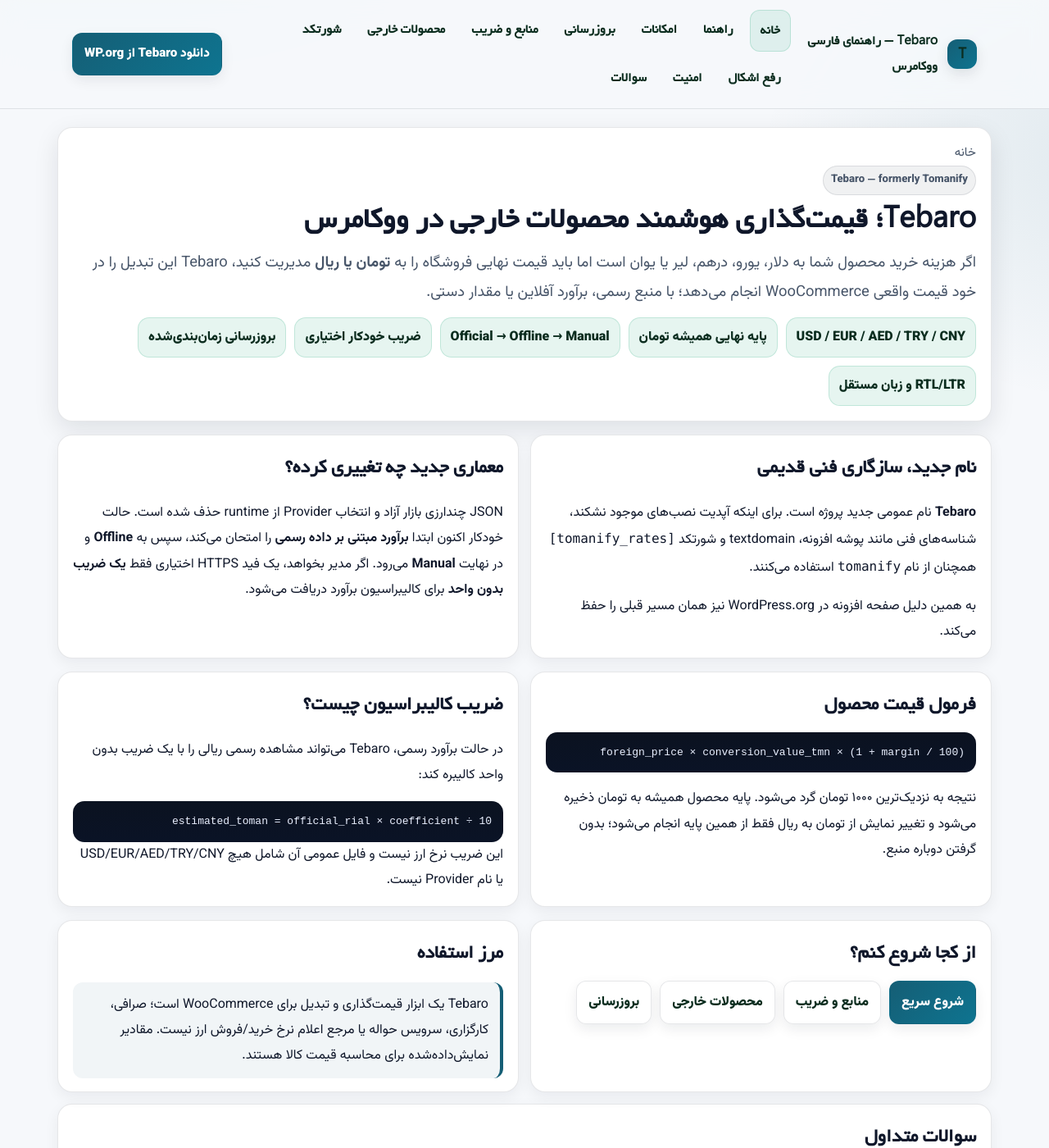
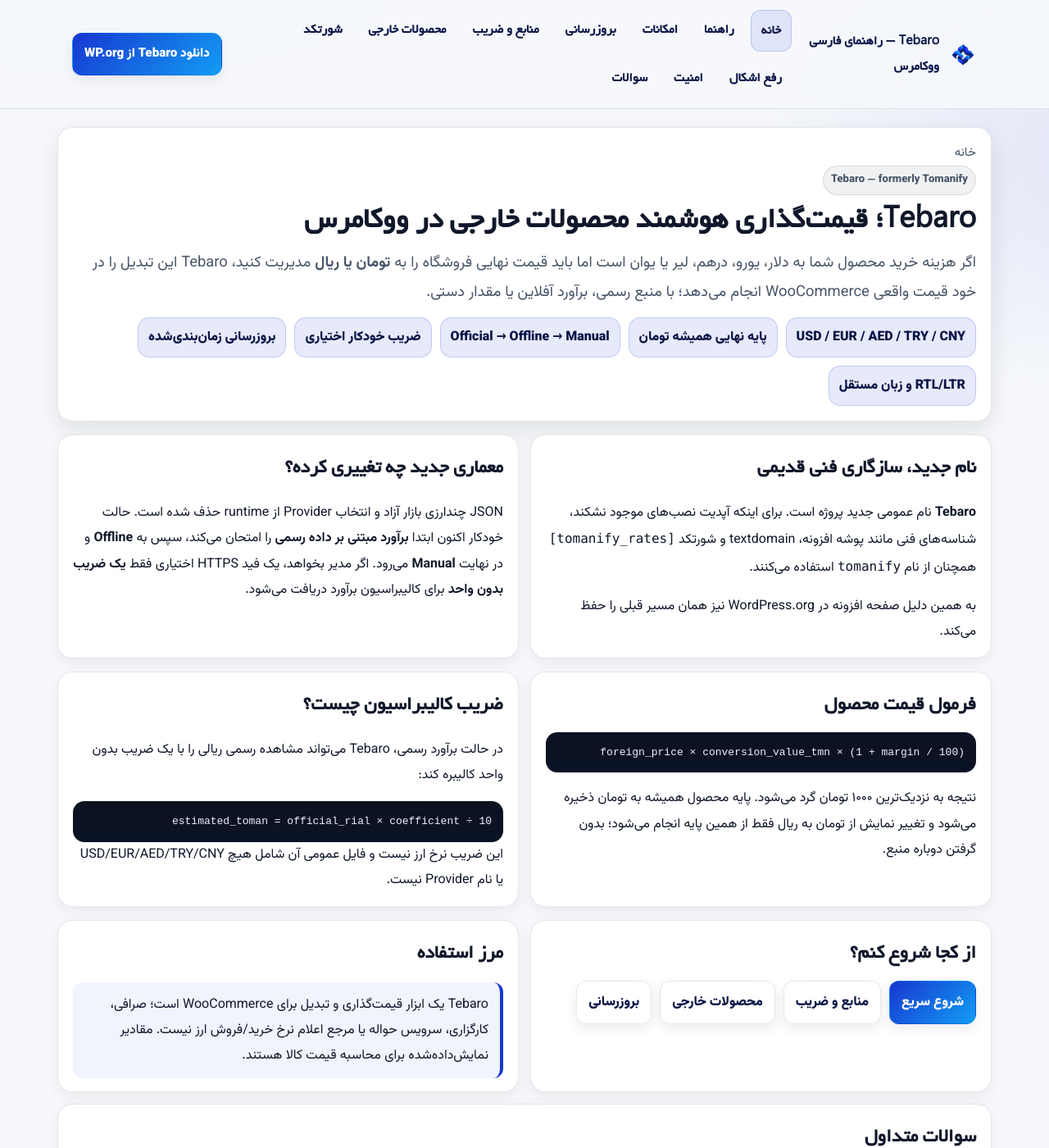
Before and after one commit to tomanify/tomanify.github.io, a Jekyll site: the page built from index.html, in a window 1280 px wide and 1400 px high. Shown: the whole window at 82% size. Built offline with Jekyll 4.4.1, drawn with Linux system fonts in a browser that asks for light colours.

Commit message:
new changes

```diff
--- a/_includes/head.html
+++ b/_includes/head.html
@@ -8,7 +8,7 @@
 <link rel="icon" href="/assets/favicon.ico" sizes="any">
 <link rel="apple-touch-icon" sizes="180x180" href="/assets/apple-touch-icon.png">
 <link rel="manifest" href="/site.webmanifest">
-<meta name="theme-color" content="#155E75">
+<meta name="theme-color" content="#1737D1">
 <meta name="apple-mobile-web-app-capable" content="yes">
 <meta property="og:site_name" content="Tebaro">
 <meta property="og:locale" content="fa_IR">
--- a/_includes/header.html
+++ b/_includes/header.html
@@ -2,7 +2,7 @@
   <div class="container">
     <div class="wrap">
       <a aria-label="Tebaro" class="brand" href="/">
-        <span class="brand-mark" aria-hidden="true">T</span>
+        <img src="/assets/favicon-192x192.png" width="34" height="34" alt="" aria-hidden="true">
         <span>Tebaro — راهنمای فارسی ووکامرس</span>
       </a>
       <nav aria-label="ناوبری" class="nav">
@@ -26,7 +26,7 @@
 </header>
 <div aria-hidden="true" class="mobile-drawer">
   <div aria-label="منوی موبایل" class="drawer-panel" role="dialog">
-    <div class="drawer-top"><strong>منوی راهنما</strong><button class="btn" data-close-drawer type="button">بستن</button></div>
+    <div class="drawer-top"><strong class="drawer-brand"><img src="/assets/favicon-192x192.png" width="28" height="28" alt="" aria-hidden="true"><span>منوی راهنما</span></strong><button class="btn" data-close-drawer type="button">بستن</button></div>
     <a href="/">خانه</a>
     <a href="/docs/">راهنما</a>
     <a href="/docs/quick-start/">شروع سریع</a>
--- a/assets/style.css
+++ b/assets/style.css
@@ -17,8 +17,8 @@
   --bg:#f6f8fb;
   --text:#0f172a;
   --muted:#475569;
-  --brand:#155E75;
-  --brand2:#0E7490;
+  --brand:#1737D1;
+  --brand2:#129DF3;
   --card:#ffffff;
   --border:rgba(15,23,42,.10);
   --shadow:0 10px 30px rgba(2,20,32,.10);
@@ -29,8 +29,8 @@
 html,body{margin:0;padding:0}
 body{
   background:
-    radial-gradient(900px 480px at 10% -10%, rgba(14,116,144,.12), transparent 60%),
-    radial-gradient(800px 520px at 110% 10%, rgba(21,94,117,.10), transparent 60%),
+    radial-gradient(900px 480px at 10% -10%, rgba(18,157,243,.12), transparent 60%),
+    radial-gradient(800px 520px at 110% 10%, rgba(23,55,209,.10), transparent 60%),
     var(--bg);
   color:var(--text);
   line-height:1.95;
@@ -49,12 +49,12 @@
 }
 .header .wrap{display:flex;align-items:center;justify-content:space-between;gap:14px;padding:12px 0}
 .brand{display:flex;align-items:center;gap:12px;font-weight:900}
-.brand img{width:34px;height:34px;border-radius:12px}
-.brand span{color:#0b2d1f}
+.brand img{width:34px;height:34px;border-radius:12px;object-fit:contain;flex:0 0 auto}
+.brand span{color:#0b1748}
 .nav{display:flex;gap:8px;flex-wrap:wrap}
-.nav a{font-weight:850;color:#0b2d1f;padding:9px 12px;border-radius:12px}
-.nav a:hover{background:rgba(18,160,111,.10)}
-.nav a.active{background:rgba(18,160,111,.10);border:1px solid rgba(18,160,111,.18)}
+.nav a{font-weight:850;color:#0b1748;padding:9px 12px;border-radius:12px}
+.nav a:hover{background:rgba(23,55,209,.10)}
+.nav a.active{background:rgba(23,55,209,.10);border:1px solid rgba(23,55,209,.18)}
 .controls{display:flex;gap:10px;align-items:center}
 .btn{
   display:inline-flex;align-items:center;justify-content:center;gap:10px;
@@ -62,10 +62,10 @@
   border:1px solid var(--border);
   background:rgba(255,255,255,.85);
   box-shadow:0 6px 16px rgba(2,20,32,.08);
-  color:#0b2d1f;font-weight:900;
+  color:#0b1748;font-weight:900;
 }
 .btn.primary{background:linear-gradient(135deg,var(--brand),var(--brand2));color:#fff;border-color:transparent}
-.btn:hover{border-color:rgba(18,160,111,.25)}
+.btn:hover{border-color:rgba(23,55,209,.25)}
 .hamburger{display:none}
 .mobile-drawer{position:fixed;inset:0;z-index:2000;background:rgba(2,20,32,.45);display:none}
 .mobile-drawer.open{display:block}
@@ -79,8 +79,8 @@
   overflow-y:auto;
   -webkit-overflow-scrolling:touch;
 }
-.drawer-panel a{display:block;padding:10px 12px;border-radius:12px;font-weight:900;color:#0b2d1f}
-.drawer-panel a:hover{background:rgba(18,160,111,.10)}
+.drawer-panel a{display:block;padding:10px 12px;border-radius:12px;font-weight:900;color:#0b1748}
+.drawer-panel a:hover{background:rgba(23,55,209,.10)}
 .drawer-top{display:flex;align-items:center;justify-content:space-between;gap:10px;margin-bottom:10px}
 .main{padding:22px 0 44px}
 .hero{
@@ -113,7 +113,7 @@
   color:#253047;
 }
 .kpis{display:flex;flex-wrap:wrap;gap:10px;margin-top:12px}
-.kpi{background:rgba(18,160,111,.10);border:1px solid rgba(18,160,111,.18);border-radius:14px;padding:8px 12px;font-weight:900;color:#0b2d1f}
+.kpi{background:rgba(23,55,209,.10);border:1px solid rgba(23,55,209,.18);border-radius:14px;padding:8px 12px;font-weight:900;color:#0b1748}
 code,kbd{font-family:ui-monospace,SFMono-Regular,Menlo,Monaco,Conolas,Consolas,"Liberation Mono","Courier New",monospace}
 pre{
   background:linear-gradient(180deg,#0b1220,#0a1326);
@@ -142,7 +142,7 @@
   .nav{display:none}
   .hamburger{display:inline-flex}
 }
-:focus-visible{outline:none;box-shadow:0 0 0 4px rgba(10,123,86,.14);border-radius:12px}
+:focus-visible{outline:none;box-shadow:0 0 0 4px rgba(23,55,209,.16);border-radius:12px}
 
 h1,h2,h3,.brand span,.nav a{font-family:"YekanLocal","Vazirmatn",Tahoma,sans-serif;}
 
@@ -220,7 +220,7 @@
 
 .figure-points{margin:12px 0 0;padding-inline-start:1.2rem;color:var(--text)}
 .figure-points li{margin:.45rem 0}
-.figure-points strong{color:#0b2d1f}
+.figure-points strong{color:#0b1748}
 
 .actions-inline{display:flex;gap:10px;flex-wrap:wrap;margin:0}
 .tight-list{margin:0;padding-inline-start:1.2rem}
@@ -248,7 +248,7 @@
   background:rgba(255,255,255,.72);
   padding:12px 14px;
 }
-.faq summary{cursor:pointer;font-weight:900;color:#0b2d1f}
+.faq summary{cursor:pointer;font-weight:900;color:#0b1748}
 .faq p{margin:.55rem 0 0;color:#253047}
 @media(max-width:560px){
   .card > .section{padding:15px 14px}
@@ -282,9 +282,9 @@
 
 [id]{scroll-margin-top:86px}
 .compact-page-intro{padding-block:18px}
-.link-focus-card{border-color:rgba(10,123,86,.28);box-shadow:0 10px 28px rgba(21,94,117,.10)}
-.link-focus-card:target{box-shadow:0 0 0 4px rgba(18,160,111,.14),0 14px 34px rgba(10,123,86,.16)}
-.link-label{margin:0 0 8px;font-weight:900;color:#0b2d1f}
+.link-focus-card{border-color:rgba(23,55,209,.28);box-shadow:0 10px 28px rgba(23,55,209,.10)}
+.link-focus-card:target{box-shadow:0 0 0 4px rgba(23,55,209,.14),0 14px 34px rgba(18,157,243,.16)}
+.link-label{margin:0 0 8px;font-weight:900;color:#0b1748}
 .link-help{margin:10px 0 0;font-size:.94rem}
 .copyline-focus{align-items:center}
 .copyline-focus pre{margin:0;font-size:clamp(.82rem,.75rem + .3vw,1rem);direction:ltr;text-align:left;unicode-bidi:plaintext}
@@ -294,13 +294,8 @@
 @media(max-width:640px){.copy-cta{width:100%;min-width:0}.compact-page-intro{padding-block:15px}}
 
 
-.brand-mark{
-  width:36px;height:36px;border-radius:12px;display:inline-flex;align-items:center;justify-content:center;
-  background:linear-gradient(135deg,var(--brand),var(--brand2));color:#fff;font:900 1.15rem/1 system-ui,sans-serif;
-  box-shadow:0 6px 16px rgba(2,20,32,.10);flex:0 0 auto;
-}
 .legacy-badge{display:inline-flex;align-items:center;padding:4px 9px;border-radius:999px;background:rgba(15,23,42,.06);border:1px solid var(--border);font-size:.82rem;font-weight:800;color:var(--muted)}
-.policy-box{border-inline-start:4px solid var(--brand);padding:12px 14px;background:rgba(21,94,117,.06);border-radius:12px;margin-top:12px}
+.policy-box{border-inline-start:4px solid var(--brand);padding:12px 14px;background:rgba(23,55,209,.06);border-radius:12px;margin-top:12px}
 .endpoint{direction:ltr;text-align:left;unicode-bidi:plaintext}
 .footer-stack{flex-direction:column;text-align:center;gap:6px!important}
 .footer-links{display:flex;justify-content:center;gap:6px;flex-wrap:wrap}
@@ -308,3 +303,6 @@
 .status-list{display:grid;gap:8px;margin-top:10px}
 .status-row{display:flex;gap:8px;align-items:flex-start}.status-row strong{min-width:110px}
 @media(max-width:620px){.status-row{display:block}.brand span:last-child{font-size:.92rem}}
+
+.drawer-brand{display:flex;align-items:center;gap:8px}
+.drawer-brand img{width:28px;height:28px;object-fit:contain;flex:0 0 auto}
```
Also changed, not shown: assets/apple-touch-icon.png, assets/favicon-16x16.png, assets/favicon-192x192.png, assets/favicon-32x32.png, assets/favicon-512x512.png, assets/favicon.ico, assets/tebaro-mark-1024.png (added), site.webmanifest.
